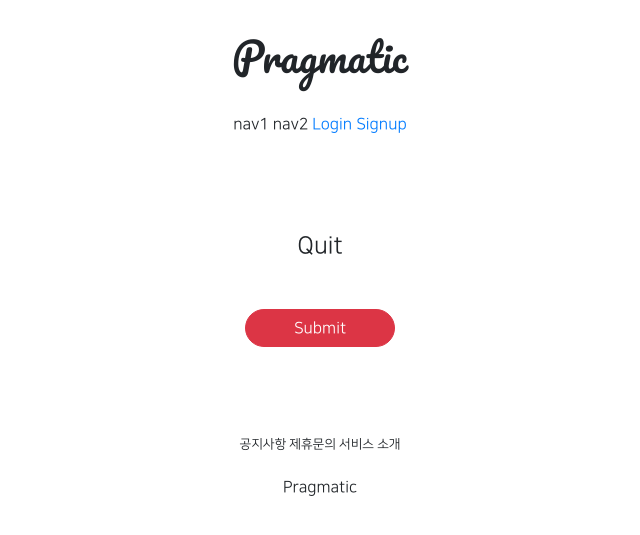
After one commit to ksj0818280/git_5ban_1, a Django app: page /accounts/delete/1 in a window 1280 px wide. The commit adds this page. Shown: the top 535 px of the page, without its empty margins (320-960 px from the left). Run offline with Django 3.2, Linux system fonts and the light colour scheme; tables that the repository leaves empty hold one stand-in row (values such as "Sample post"); parts of the project's set-up code (start-up, migrations or seed data) failed here and were passed over; some libraries are stand-ins or nearby versions.

Commit message:
7/19 5ban class commit

```diff
--- /dev/null
+++ b/accountapp/templates/accountapp/delete.html
@@ -0,0 +1,21 @@
+{% extends 'base.html' %}
+
+{% block content %}
+
+    <div class="text-center mw-500 m-auto">
+        <div class="m-5">
+            <h4>Quit</h4>
+        </div>
+        <div>
+            <form action="{% url 'accountapp:delete' pk=target_user.pk %}" method="post">
+                {% csrf_token %}
+                <div class="m-5">
+                <input type="submit"
+                       class="btn btn-danger rounded-pill px-5">
+                </div>
+            </form>
+        </div>
+    </div>
+
+
+{% endblock %}
--- a/accountapp/templates/accountapp/detail.html
+++ b/accountapp/templates/accountapp/detail.html
@@ -14,6 +14,11 @@
                 Update Info
             </a>
         </div>
+        <div>
+            <a href="{% url 'accountapp:delete' pk=target_user.pk %}">
+                Quit
+            </a>
+        </div>
     </div>
 
 
--- a/accountapp/urls.py
+++ b/accountapp/urls.py
@@ -2,7 +2,7 @@ from django.contrib import admin
 from django.contrib.auth.views import LoginView, LogoutView
 from django.urls import path, include
 
-from accountapp.views import hello_world, AccountCreateView, AccountDetailView, AccountUpdateView
+from accountapp.views import hello_world, AccountCreateView, AccountDetailView, AccountUpdateView, AccountDeleteView
 
 app_name = 'accountapp'
 
@@ -17,5 +17,7 @@ urlpatterns = [
 
     path('detail/<int:pk>', AccountDetailView.as_view(), name='detail'),
 
-    path('update/<int:pk>', AccountUpdateView.as_view(), name='update')
+    path('update/<int:pk>', AccountUpdateView.as_view(), name='update'),
+
+    path('delete/<int:pk>', AccountDeleteView.as_view(), name='delete')
 ]
--- a/accountapp/views.py
+++ b/accountapp/views.py
@@ -5,7 +5,7 @@ from django.shortcuts import render
 
 # Create your views here.
 from django.urls import reverse, reverse_lazy
-from django.views.generic import CreateView, DetailView, UpdateView
+from django.views.generic import CreateView, DetailView, UpdateView, DeleteView
 
 from accountapp.models import HelloWorld
 
@@ -41,3 +41,9 @@ class AccountUpdateView(UpdateView):
     context_object_name = 'target_user'
     success_url = reverse_lazy('accountapp:hello_world')
     template_name = 'accountapp/update.html'
+
+class AccountDeleteView(DeleteView):
+    model = User
+    context_object_name = 'target_user'
+    success_url = reverse_lazy('accountapp:hello_world')
+    template_name = 'accountapp/delete.html'
```
